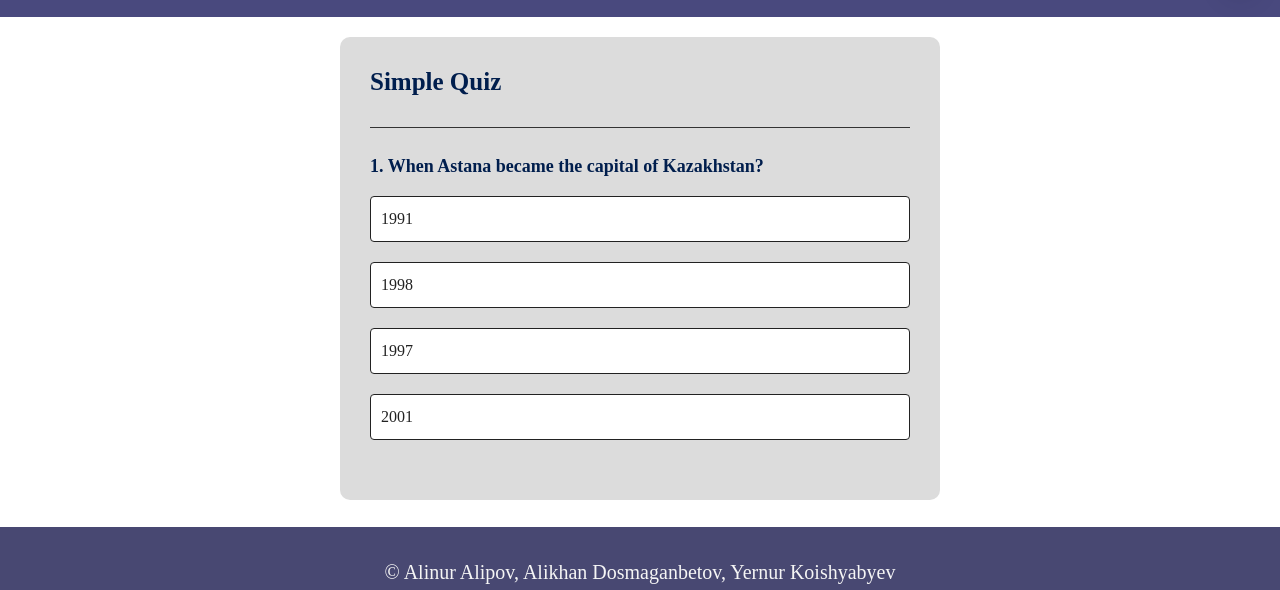
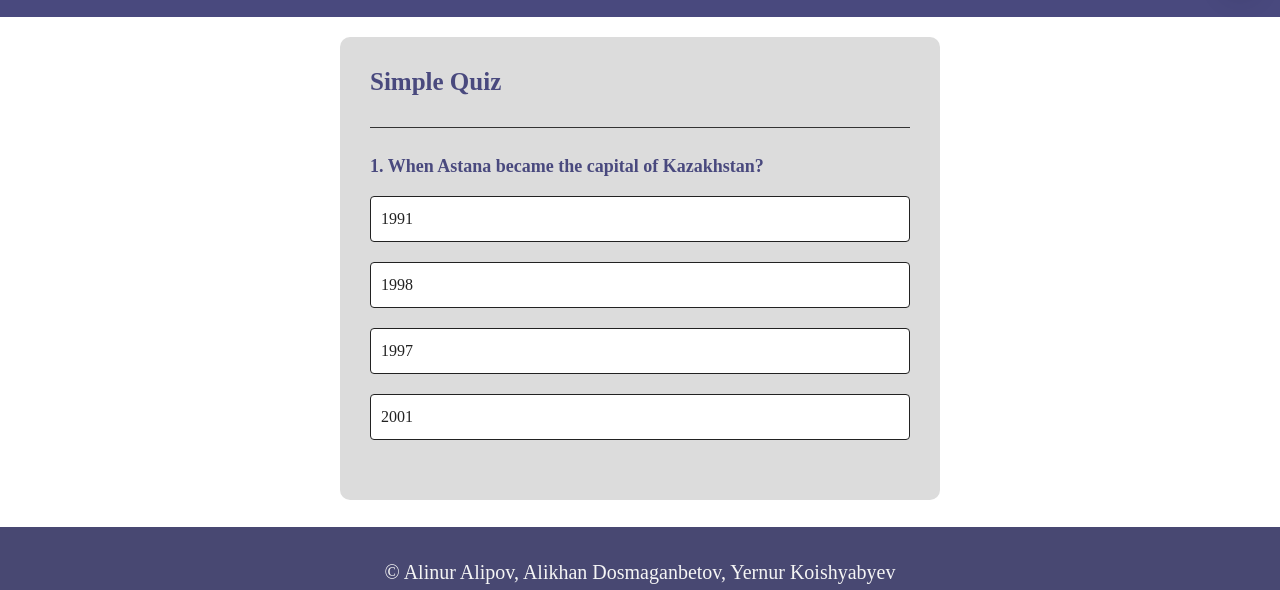
Before and after one commit to awexeoz/Astana-final, a plain HTML site: page Quiz.html in a window 1280 px wide. Shown: the part 63-653 px from the top of the page. Drawn offline with nearby package versions, Linux system fonts and the light colour scheme.

Commit message:
Update style_quiz.css

```diff
--- a/css/style_quiz.css
+++ b/css/style_quiz.css
@@ -48,7 +48,7 @@
   }
   .app h1{
     font-size: 25px;
-    color:#001e4d;
+    color:#49497e;
     font-weight: 600;
     border-bottom:1px solid #333;
     padding-bottom: 30px;
@@ -58,7 +58,7 @@
   }
   .quiz h2{
     font-size: 18px;
-    color:#001e4d;
+    color:#49497e;
     font-weight: 600;
   }
 
```
